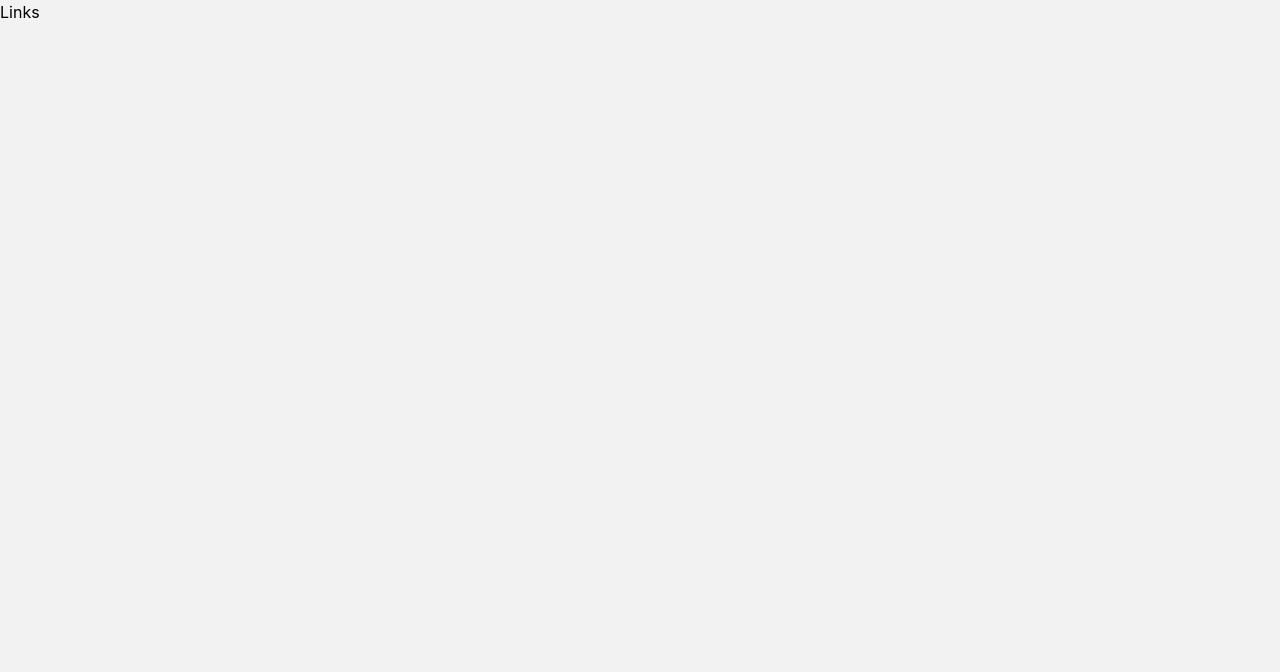
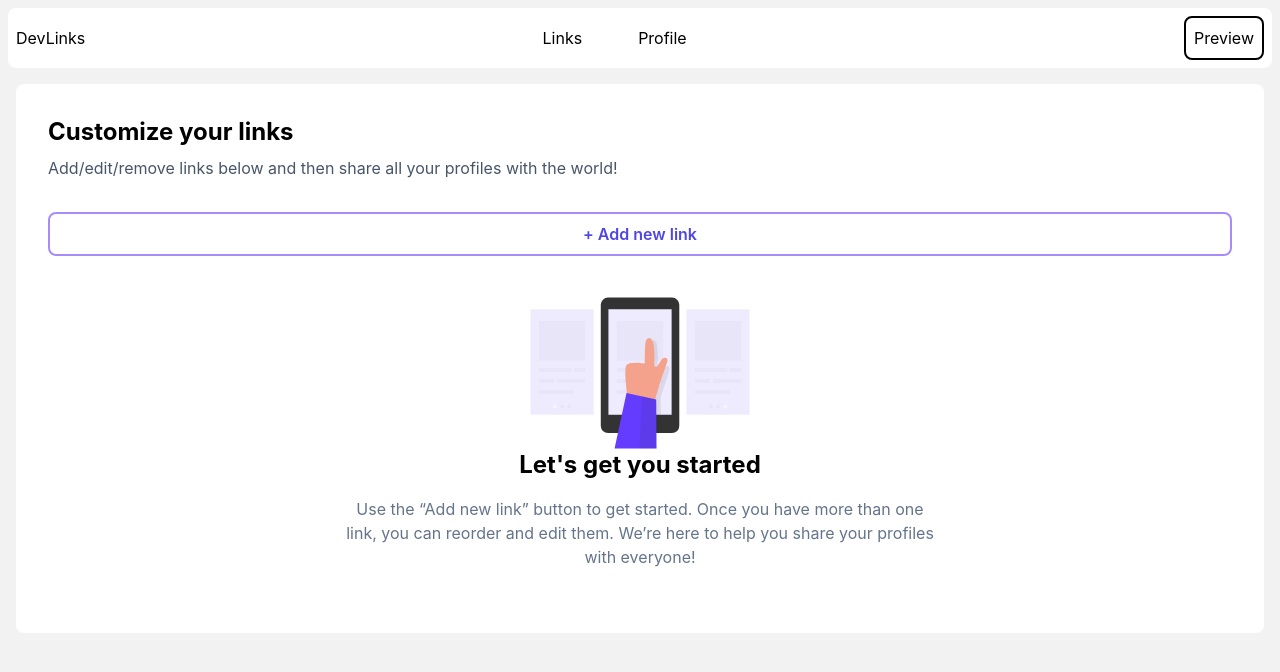
Before and after one commit to skpha13/link-sharing-app, a React (Create React App) app: page /links in a window 1280 px wide. Shown: the top 672 px of the page. Built offline with nearby package versions, Linux system fonts and the light colour scheme.

Commit message:
initial state of links page

```diff
--- a/src/App.js
+++ b/src/App.js
@@ -8,11 +8,14 @@ import Preview from "./routes/preview/preview.component";
 function App() {
   return (
     <Routes>
-      <Route path='/' element={<Navigation />} />
-      <Route path='/profile' element={<Profile />} />
+    <Route path='/' element={<Navigation />}>
+      <Route path="/profile" element={<Profile />} />
       <Route path='/links' element={<Links />} />
+
       <Route path='/preview' element={<Preview />} />
-    </Routes>
+    </Route>
+    <Route path='/*' element={<div>Not Found</div>} />
+  </Routes>
   );
 }
 
--- /dev/null
+++ b/src/components/getStarted/getStarted.component.jsx
@@ -0,0 +1,19 @@
+import { ReactComponent as GetStartedSvg  } from "../../assets/illustration-empty.svg";
+
+const GetStarted = () => {
+
+    return (
+        <div className="my-8 mx-auto lg:w-6/12 text-center">
+            <div className="mx-auto w-fit"> {/* Center the content */}
+                <GetStartedSvg />
+            </div>
+
+            <h2 className="text-2xl font-bold">Let's get you started</h2>
+            <p className="text-slate-500 mt-4  ">Use the “Add new link” button to get started. Once you have more than one link,
+            you can reorder and edit them.
+            We’re here to help you share your profiles with everyone!</p>
+        </div>
+    )
+}
+
+export default GetStarted;
--- /dev/null
+++ b/src/components/link/link.component.jsx
@@ -0,0 +1,12 @@
+
+const Link = () =>{
+    return(
+        <div>
+            <h3>Link#1</h3>
+            <button>Remove</button>
+        </div>
+    )
+
+}
+
+export default Link;
--- a/src/routes/links/links.component.jsx
+++ b/src/routes/links/links.component.jsx
@@ -1,7 +1,13 @@
+import Link from "../../components/link/link.component";
+import GetStarted from "../../components/getStarted/getStarted.component"
+
 const Links = () => {
     return(
-        <div>
-            <h2>Links</h2>
+        <div className="bg-white rounded-lg m-4 p-8">
+            <h2 className="text-2xl font-bold">Customize your links</h2>
+            <p className="text-slate-600 mt-2">Add/edit/remove links below and then share all your profiles with the world!</p>
+            <button className=" border-2 border-solid border-violet-400 rounded-lg p-2 w-full mt-8 font-semibold text-indigo-600">+ Add new link</button>
+            <GetStarted/>
         </div>
     )
 }
--- a/src/routes/navigation/navigation.component.jsx
+++ b/src/routes/navigation/navigation.component.jsx
@@ -1,7 +1,8 @@
-import { Link } from "react-router-dom";
+import { Link, Outlet } from "react-router-dom";
 const Navigation = () => {
 
     return(
+      <>
         <div className="flex flex-row bg-white m-2 justify-center rounded-lg p-2 justify-between items-center">
             <h2>DevLinks</h2>
             <div>
@@ -19,6 +20,8 @@ const Navigation = () => {
                 Preview
             </Link>
         </div>
+        <Outlet/>
+        </>
     )
 }
 
```
Also changed, not shown: src/assets/illustration-empty.svg (added).
